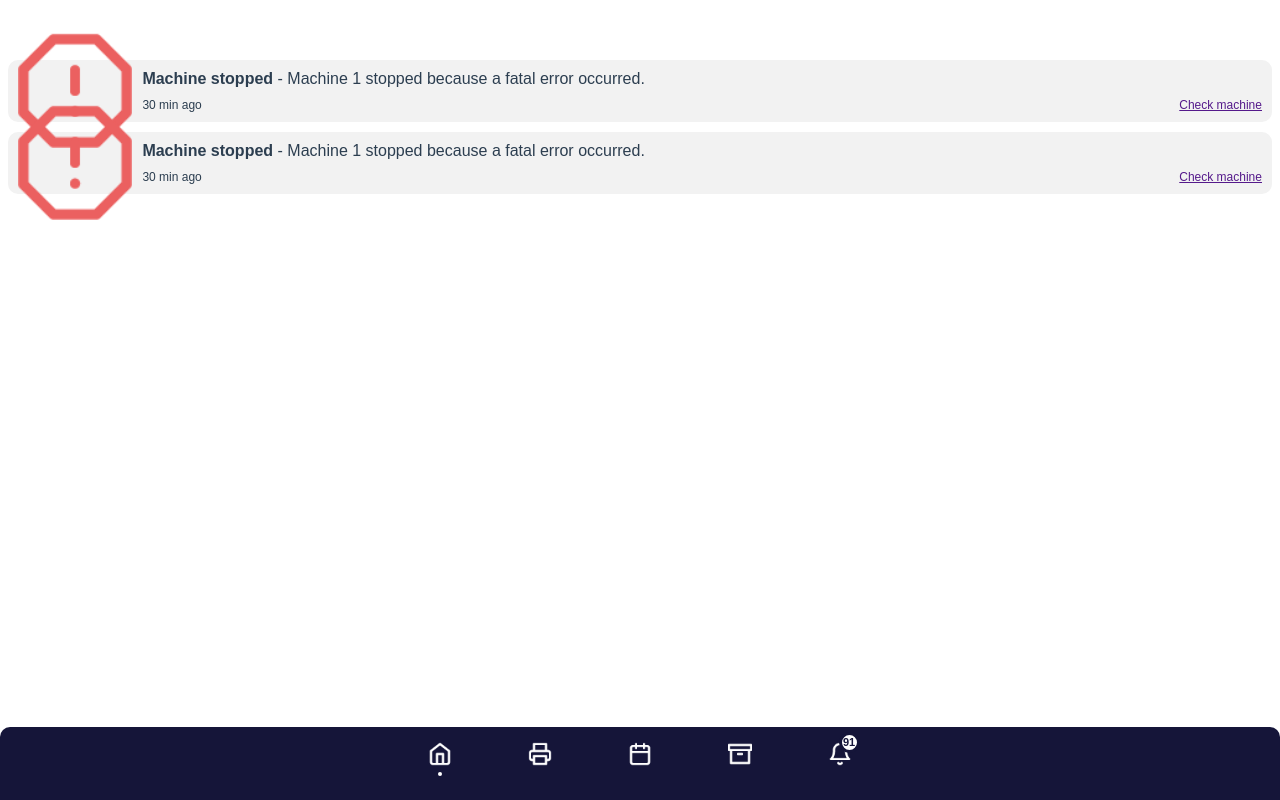
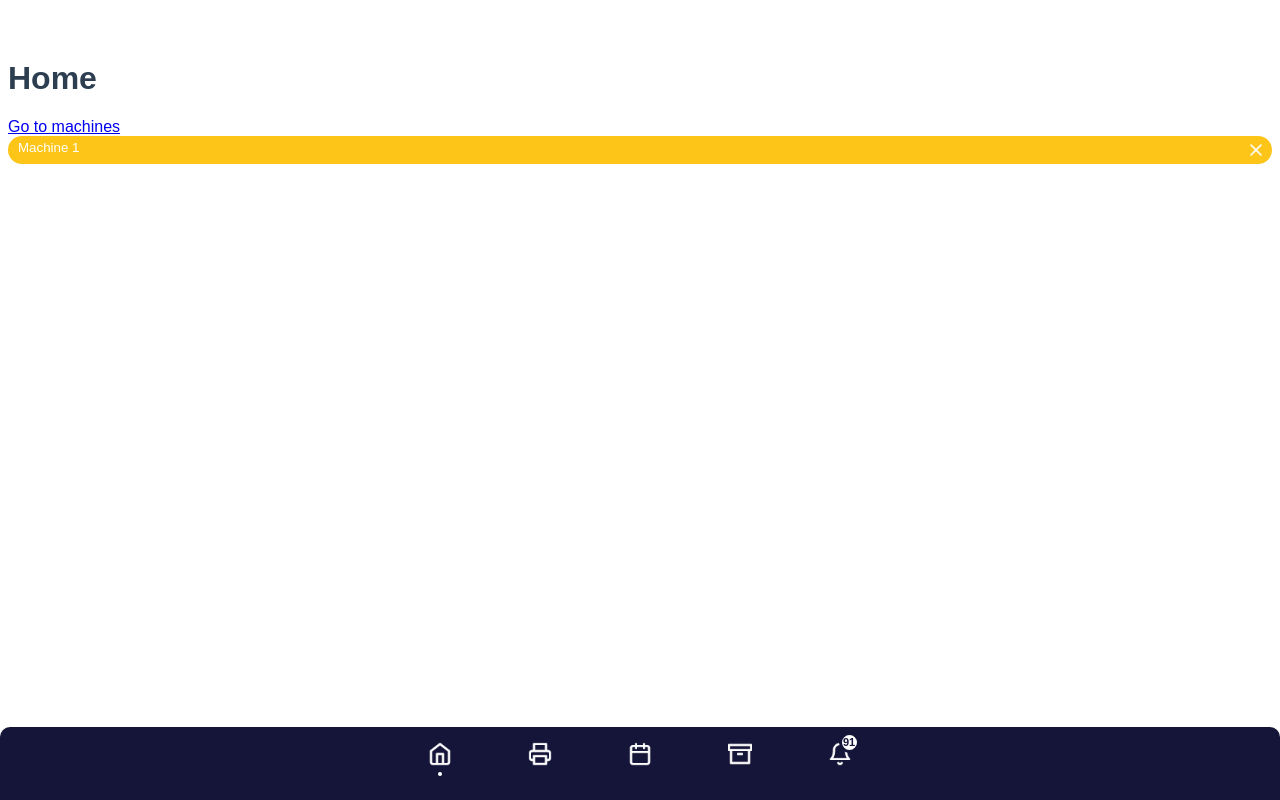
Before and after one commit to RobinGalema/Additive-Vue-App, a Vue app: page / in a window 1280 px wide. Built offline with nearby package versions, Linux system fonts and the light colour scheme; a web font is replaced by a local one.

Commit message:
created NotificationFilterTag

```diff
--- a/src/App.vue
+++ b/src/App.vue
@@ -1,20 +1,18 @@
 <template>
   <router-view>
-    <NotificationCard title="Machine stopped" context="Machine 1 stopped because a fatal error occurred." alert="high" />
-    <NotificationCard title="Machine stopped" context="Machine 1 stopped because a fatal error occurred." alert="high" />
-
   </router-view>
   <Navigation :notification="91" />
+  <NotificationFilterTag />
 </template>
 
 <script>
 import Navigation from "@/components/Global/Navigation";
-import NotificationCard from "./components/Notifications/NotificationCard";
+import NotificationFilterTag from "@/components/Notifications/NotificationFilterTag";
 export default {
   name: 'App',
   components: {
     Navigation,
-    NotificationCard,
+    NotificationFilterTag,
   }
 }
 </script>
--- /dev/null
+++ b/src/components/Notifications/NotificationFilterTag.vue
@@ -0,0 +1,51 @@
+<template>
+    <div class="notificationFilterTag">
+        <div class="filterTag">
+            Machine 1
+        </div>
+        <div class="cancelBtn">
+            <img src="@/assets/icons/cancel.png" />
+        </div>
+    </div>
+</template>
+
+
+<script>
+    export default {
+        name: 'NotificationFilterTag',
+        props: {
+            title: String,
+            context: String,
+            timestamp: String,
+            linkToMachine: String,
+            level: String
+        }
+    }
+</script>
+
+
+<style scoped>
+    .notificationFilterTag {
+        height: 20px;
+        background: #FCC517;
+        border-radius: 20px;
+        padding: 4px 10px;
+        font-size: 10pt;
+        color: #ffffff;
+        display: flex;
+    }
+
+    .filterTag {
+        width: 90%;
+    }
+
+    .cancelBtn {
+        width: 10%;
+        margin: 4px 0;
+    }
+
+    .cancelBtn img {
+        height: 100%;
+        float: right;
+    }
+</style>
```
Also changed, not shown: src/assets/icons/cancel.png (added).
